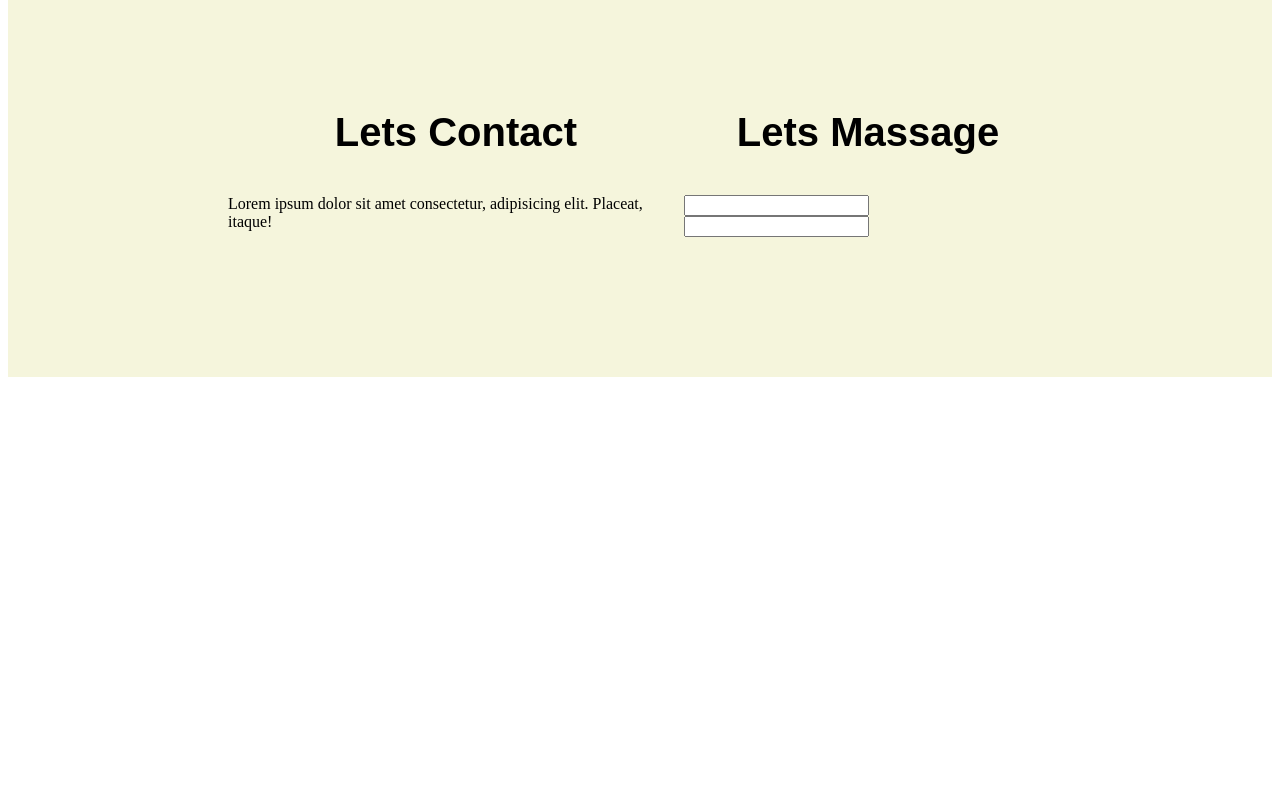
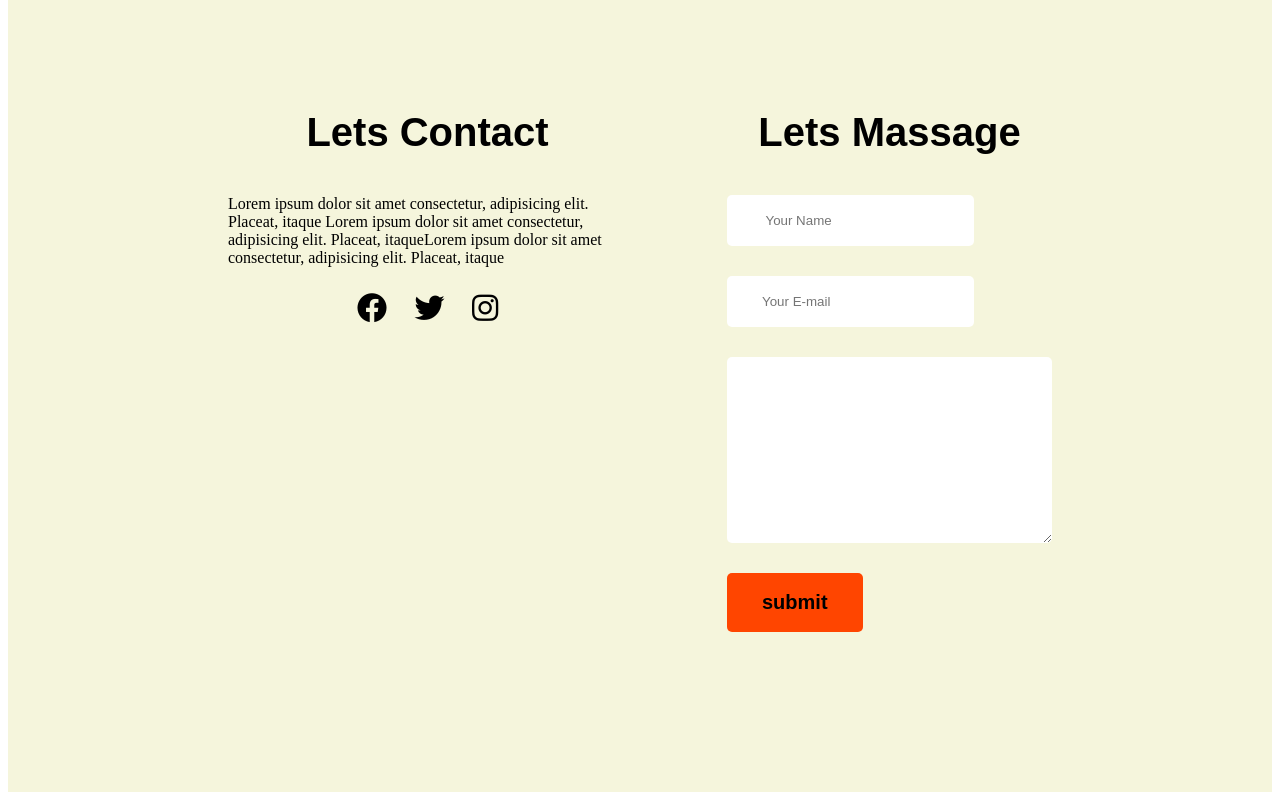
Before and after one commit to chandonkumar23/my-pratice, a plain HTML site: page index.html in a window 1280 px wide. Shown: the part 3438-4238 px from the top of the page. Before the commit the page ends 3823 px from the top, so only its background shows below. Drawn offline with Linux system fonts and the light colour scheme; a web font is replaced by a local one.

Commit message:
addded footer style

```diff
--- a/index.html
+++ b/index.html
@@ -10,6 +10,7 @@
     <link rel="preconnect" href="https://fonts.googleapis.com">
     <link rel="preconnect" href="https://fonts.gstatic.com" crossorigin>
     <link href="https://fonts.googleapis.com/css2?family=Agdasima:wght@700&family=Caprasimo&display=swap" rel="stylesheet">
+    <link rel="stylesheet" href="https://cdnjs.cloudflare.com/ajax/libs/font-awesome/6.4.0/css/all.min.css" />
 </head>
 <body>
     <header class="header">
@@ -161,15 +162,24 @@
         <footer>
             <div class="footer-culomn">
                 <h3 class="section-title">Lets Contact</h3>
-                <p class="p-description">Lorem ipsum dolor sit amet consectetur, adipisicing elit. Placeat, itaque!</p>
+                <p class="p-description">Lorem ipsum dolor sit amet consectetur, adipisicing elit. Placeat, itaque
+                    Lorem ipsum dolor sit amet consectetur, adipisicing elit. Placeat, itaqueLorem ipsum dolor sit
+                     amet consectetur, adipisicing elit. Placeat, itaque </p>
+                     <div class="soical-icon">
+                        <i class="fa-brands fa-facebook"></i>
+                        <i class="fa-brands fa-twitter"></i>
+                        <i class="fa-brands fa-instagram"></i>
+                     </div>
 
             </div>
             <div class="footer-culomn">
                 <h3 class="section-title">Lets Massage</h3>
-                <div class="box-input">
-                    <input type="text" name="" id="">
-                    <input type="text" name="" id="">
-                </div>
+               <form class="contact" action="">
+                <input type="text" placeholder=" Your Name" name="" id="">
+                <input type="email" placeholder="Your E-mail" name="" id="">
+                <textarea name="" id="" cols="30" rows="10"></textarea>
+                <input class="btn-primary" type="submit" value="submit">
+               </form>
             </div>
 
 
--- a/style.css
+++ b/style.css
@@ -168,4 +168,26 @@ footer{
     background-color: beige;
     padding: 130px 220px;
     margin-top: 130px;
+    gap: 100px;
 }
+.contact input, textarea{
+    display: block;
+    border: 0;
+    border-radius: 5px;
+    margin-bottom: 30px;
+    padding: 18px 35px;
+    font-size: ;
+}
+.soical-icon {
+    text-align: center;
+    font-size: 30px;
+
+}
+.soical-icon i{
+    margin: 10px;
+}
+.soical-icon i:hover{
+
+      color: rgb(128, 124, 124);
+      border-radius: 50%;
+}
```
